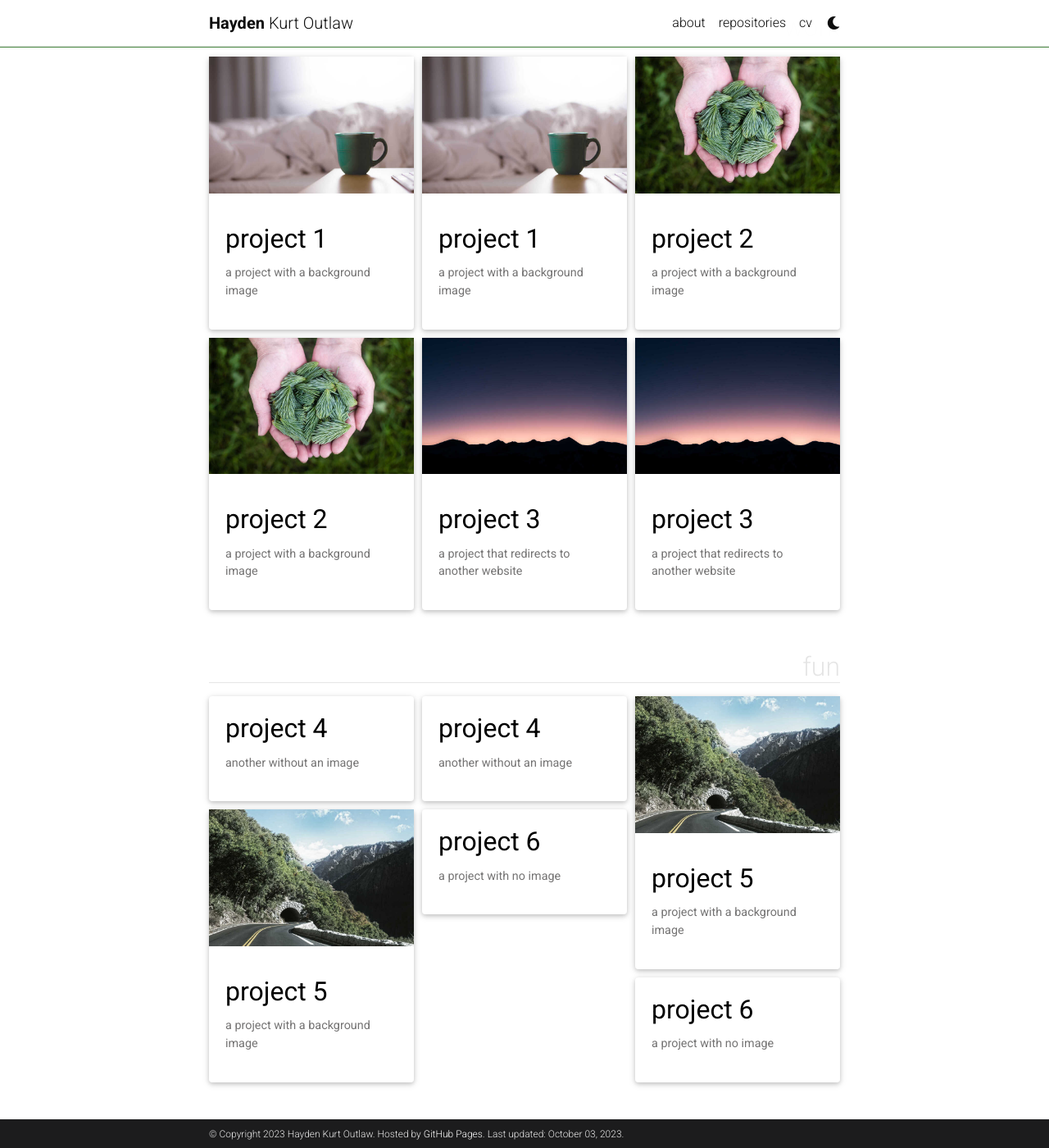
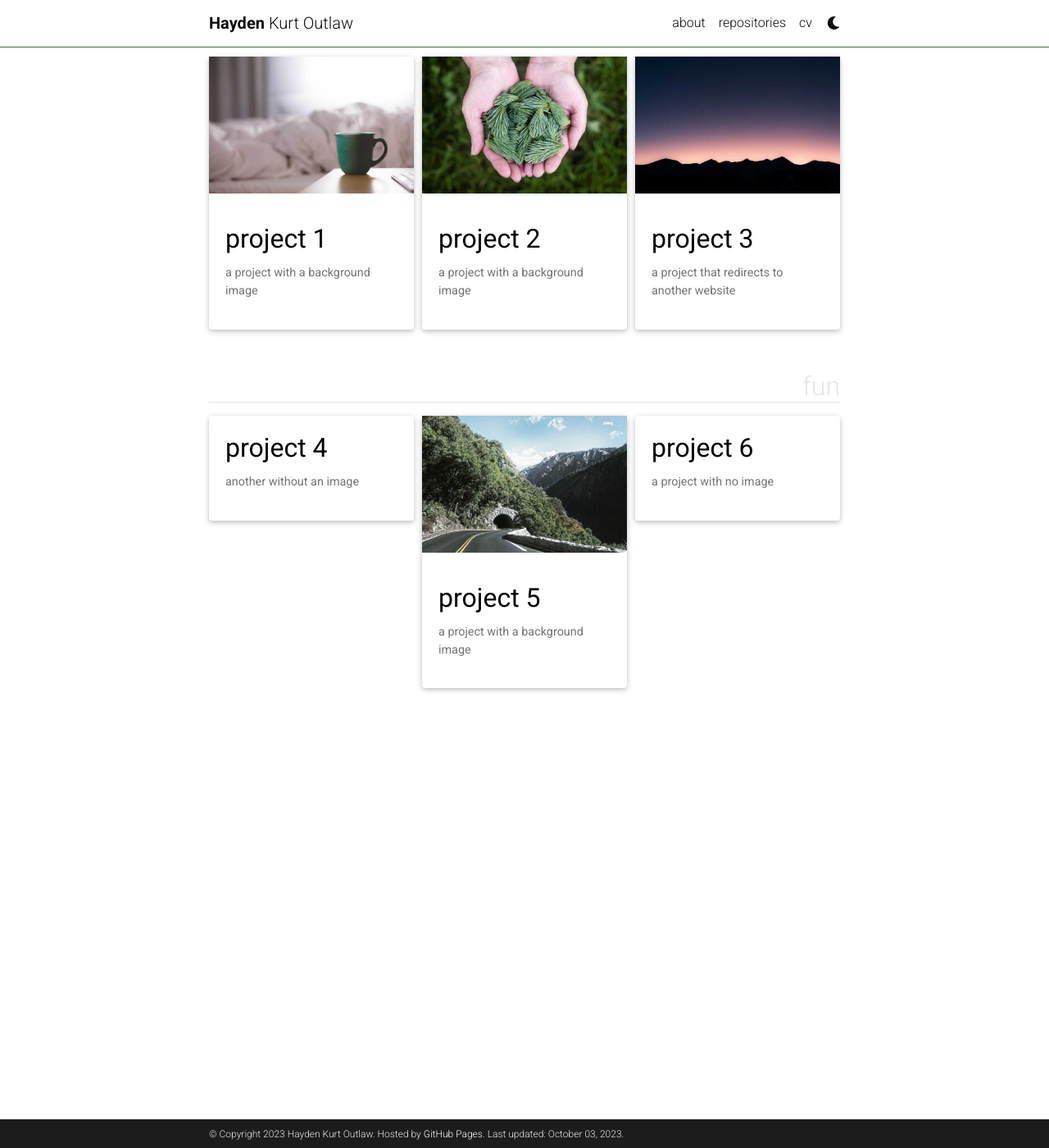
Before and after one commit to outlawhayden/outlawhayden.github.io, a Jekyll site: the page built from _pages/projects.md, in a window 1280 px wide and 1400 px high, scrolled down 208 px. Shown: the whole window at 82% size. Built offline with Jekyll 4.4.1, drawn with Linux system fonts in a browser that asks for light colours; full-size pictures stand in for the smaller copies a plugin makes; comment, search, counter and statistics services are not loaded; a style sheet for code colours, icons or effects is not loaded; some of the changed text lies outside the part shown.

Commit message:
resume update

````diff
--- a/_projects/1_project 2.md
+++ /dev/null
@@ -1,80 +0,0 @@
----
-layout: page
-title: project 1
-description: a project with a background image
-img: assets/img/12.jpg
-importance: 1
-category: work
----
-
-Every project has a beautiful feature showcase page.
-It's easy to include images in a flexible 3-column grid format.
-Make your photos 1/3, 2/3, or full width.
-
-To give your project a background in the portfolio page, just add the img tag to the front matter like so:
-
-    ---
-    layout: page
-    title: project
-    description: a project with a background image
-    img: /assets/img/12.jpg
-    ---
-
-<div class="row">
-    <div class="col-sm mt-3 mt-md-0">
-        {% include figure.html path="assets/img/1.jpg" title="example image" class="img-fluid rounded z-depth-1" %}
-    </div>
-    <div class="col-sm mt-3 mt-md-0">
-        {% include figure.html path="assets/img/3.jpg" title="example image" class="img-fluid rounded z-depth-1" %}
-    </div>
-    <div class="col-sm mt-3 mt-md-0">
-        {% include figure.html path="assets/img/5.jpg" title="example image" class="img-fluid rounded z-depth-1" %}
-    </div>
-</div>
-<div class="caption">
-    Caption photos easily. On the left, a road goes through a tunnel. Middle, leaves artistically fall in a hipster photoshoot. Right, in another hipster photoshoot, a lumberjack grasps a handful of pine needles.
-</div>
-<div class="row">
-    <div class="col-sm mt-3 mt-md-0">
-        {% include figure.html path="assets/img/5.jpg" title="example image" class="img-fluid rounded z-depth-1" %}
-    </div>
-</div>
-<div class="caption">
-    This image can also have a caption. It's like magic.
-</div>
-
-You can also put regular text between your rows of images.
-Say you wanted to write a little bit about your project before you posted the rest of the images.
-You describe how you toiled, sweated, *bled* for your project, and then... you reveal its glory in the next row of images.
-
-
-<div class="row justify-content-sm-center">
-    <div class="col-sm-8 mt-3 mt-md-0">
-        {% include figure.html path="assets/img/6.jpg" title="example image" class="img-fluid rounded z-depth-1" %}
-    </div>
-    <div class="col-sm-4 mt-3 mt-md-0">
-        {% include figure.html path="assets/img/11.jpg" title="example image" class="img-fluid rounded z-depth-1" %}
-    </div>
-</div>
-<div class="caption">
-    You can also have artistically styled 2/3 + 1/3 images, like these.
-</div>
-
-
-The code is simple.
-Just wrap your images with `<div class="col-sm">` and place them inside `<div class="row">` (read more about the <a href="https://getbootstrap.com/docs/4.4/layout/grid/">Bootstrap Grid</a> system).
-To make images responsive, add `img-fluid` class to each; for rounded corners and shadows use `rounded` and `z-depth-1` classes.
-Here's the code for the last row of images above:
-
-{% raw %}
-```html
-<div class="row justify-content-sm-center">
-    <div class="col-sm-8 mt-3 mt-md-0">
-        {% include figure.html path="assets/img/6.jpg" title="example image" class="img-fluid rounded z-depth-1" %}
-    </div>
-    <div class="col-sm-4 mt-3 mt-md-0">
-        {% include figure.html path="assets/img/11.jpg" title="example image" class="img-fluid rounded z-depth-1" %}
-    </div>
-</div>
-```
-{% endraw %}
--- a/_projects/2_project 2.md
+++ /dev/null
@@ -1,80 +0,0 @@
----
-layout: page
-title: project 2
-description: a project with a background image
-img: assets/img/3.jpg
-importance: 2
-category: work
----
-
-Every project has a beautiful feature showcase page.
-It's easy to include images in a flexible 3-column grid format.
-Make your photos 1/3, 2/3, or full width.
-
-To give your project a background in the portfolio page, just add the img tag to the front matter like so:
-
-    ---
-    layout: page
-    title: project
-    description: a project with a background image
-    img: /assets/img/12.jpg
-    ---
-
-<div class="row">
-    <div class="col-sm mt-3 mt-md-0">
-        {% include figure.html path="assets/img/1.jpg" title="example image" class="img-fluid rounded z-depth-1" %}
-    </div>
-    <div class="col-sm mt-3 mt-md-0">
-        {% include figure.html path="assets/img/3.jpg" title="example image" class="img-fluid rounded z-depth-1" %}
-    </div>
-    <div class="col-sm mt-3 mt-md-0">
-        {% include figure.html path="assets/img/5.jpg" title="example image" class="img-fluid rounded z-depth-1" %}
-    </div>
-</div>
-<div class="caption">
-    Caption photos easily. On the left, a road goes through a tunnel. Middle, leaves artistically fall in a hipster photoshoot. Right, in another hipster photoshoot, a lumberjack grasps a handful of pine needles.
-</div>
-<div class="row">
-    <div class="col-sm mt-3 mt-md-0">
-        {% include figure.html path="assets/img/5.jpg" title="example image" class="img-fluid rounded z-depth-1" %}
-    </div>
-</div>
-<div class="caption">
-    This image can also have a caption. It's like magic.
-</div>
-
-You can also put regular text between your rows of images.
-Say you wanted to write a little bit about your project before you posted the rest of the images.
-You describe how you toiled, sweated, *bled* for your project, and then... you reveal its glory in the next row of images.
-
-
-<div class="row justify-content-sm-center">
-    <div class="col-sm-8 mt-3 mt-md-0">
-        {% include figure.html path="assets/img/6.jpg" title="example image" class="img-fluid rounded z-depth-1" %}
-    </div>
-    <div class="col-sm-4 mt-3 mt-md-0">
-        {% include figure.html path="assets/img/11.jpg" title="example image" class="img-fluid rounded z-depth-1" %}
-    </div>
-</div>
-<div class="caption">
-    You can also have artistically styled 2/3 + 1/3 images, like these.
-</div>
-
-
-The code is simple.
-Just wrap your images with `<div class="col-sm">` and place them inside `<div class="row">` (read more about the <a href="https://getbootstrap.com/docs/4.4/layout/grid/">Bootstrap Grid</a> system).
-To make images responsive, add `img-fluid` class to each; for rounded corners and shadows use `rounded` and `z-depth-1` classes.
-Here's the code for the last row of images above:
-
-{% raw %}
-```html
-<div class="row justify-content-sm-center">
-    <div class="col-sm-8 mt-3 mt-md-0">
-        {% include figure.html path="assets/img/6.jpg" title="example image" class="img-fluid rounded z-depth-1" %}
-    </div>
-    <div class="col-sm-4 mt-3 mt-md-0">
-        {% include figure.html path="assets/img/11.jpg" title="example image" class="img-fluid rounded z-depth-1" %}
-    </div>
-</div>
-```
-{% endraw %}
--- a/_projects/4_project 2.md
+++ /dev/null
@@ -1,80 +0,0 @@
----
-layout: page
-title: project 4
-description: another without an image
-img:
-importance: 3
-category: fun
----
-
-Every project has a beautiful feature showcase page.
-It's easy to include images in a flexible 3-column grid format.
-Make your photos 1/3, 2/3, or full width.
-
-To give your project a background in the portfolio page, just add the img tag to the front matter like so:
-
-    ---
-    layout: page
-    title: project
-    description: a project with a background image
-    img: /assets/img/12.jpg
-    ---
-
-<div class="row">
-    <div class="col-sm mt-3 mt-md-0">
-        {% include figure.html path="assets/img/1.jpg" title="example image" class="img-fluid rounded z-depth-1" %}
-    </div>
-    <div class="col-sm mt-3 mt-md-0">
-        {% include figure.html path="assets/img/3.jpg" title="example image" class="img-fluid rounded z-depth-1" %}
-    </div>
-    <div class="col-sm mt-3 mt-md-0">
-        {% include figure.html path="assets/img/5.jpg" title="example image" class="img-fluid rounded z-depth-1" %}
-    </div>
-</div>
-<div class="caption">
-    Caption photos easily. On the left, a road goes through a tunnel. Middle, leaves artistically fall in a hipster photoshoot. Right, in another hipster photoshoot, a lumberjack grasps a handful of pine needles.
-</div>
-<div class="row">
-    <div class="col-sm mt-3 mt-md-0">
-        {% include figure.html path="assets/img/5.jpg" title="example image" class="img-fluid rounded z-depth-1" %}
-    </div>
-</div>
-<div class="caption">
-    This image can also have a caption. It's like magic.
-</div>
-
-You can also put regular text between your rows of images.
-Say you wanted to write a little bit about your project before you posted the rest of the images.
-You describe how you toiled, sweated, *bled* for your project, and then... you reveal its glory in the next row of images.
-
-
-<div class="row justify-content-sm-center">
-    <div class="col-sm-8 mt-3 mt-md-0">
-        {% include figure.html path="assets/img/6.jpg" title="example image" class="img-fluid rounded z-depth-1" %}
-    </div>
-    <div class="col-sm-4 mt-3 mt-md-0">
-        {% include figure.html path="assets/img/11.jpg" title="example image" class="img-fluid rounded z-depth-1" %}
-    </div>
-</div>
-<div class="caption">
-    You can also have artistically styled 2/3 + 1/3 images, like these.
-</div>
-
-
-The code is simple.
-Just wrap your images with `<div class="col-sm">` and place them inside `<div class="row">` (read more about the <a href="https://getbootstrap.com/docs/4.4/layout/grid/">Bootstrap Grid</a> system).
-To make images responsive, add `img-fluid` class to each; for rounded corners and shadows use `rounded` and `z-depth-1` classes.
-Here's the code for the last row of images above:
-
-{% raw %}
-```html
-<div class="row justify-content-sm-center">
-    <div class="col-sm-8 mt-3 mt-md-0">
-        {% include figure.html path="assets/img/6.jpg" title="example image" class="img-fluid rounded z-depth-1" %}
-    </div>
-    <div class="col-sm-4 mt-3 mt-md-0">
-        {% include figure.html path="assets/img/11.jpg" title="example image" class="img-fluid rounded z-depth-1" %}
-    </div>
-</div>
-```
-{% endraw %}
--- a/_projects/5_project 2.md
+++ /dev/null
@@ -1,80 +0,0 @@
----
-layout: page
-title: project 5
-description: a project with a background image
-img: assets/img/1.jpg
-importance: 3
-category: fun
----
-
-Every project has a beautiful feature showcase page.
-It's easy to include images in a flexible 3-column grid format.
-Make your photos 1/3, 2/3, or full width.
-
-To give your project a background in the portfolio page, just add the img tag to the front matter like so:
-
-    ---
-    layout: page
-    title: project
-    description: a project with a background image
-    img: /assets/img/12.jpg
-    ---
-
-<div class="row">
-    <div class="col-sm mt-3 mt-md-0">
-        {% include figure.html path="assets/img/1.jpg" title="example image" class="img-fluid rounded z-depth-1" %}
-    </div>
-    <div class="col-sm mt-3 mt-md-0">
-        {% include figure.html path="assets/img/3.jpg" title="example image" class="img-fluid rounded z-depth-1" %}
-    </div>
-    <div class="col-sm mt-3 mt-md-0">
-        {% include figure.html path="assets/img/5.jpg" title="example image" class="img-fluid rounded z-depth-1" %}
-    </div>
-</div>
-<div class="caption">
-    Caption photos easily. On the left, a road goes through a tunnel. Middle, leaves artistically fall in a hipster photoshoot. Right, in another hipster photoshoot, a lumberjack grasps a handful of pine needles.
-</div>
-<div class="row">
-    <div class="col-sm mt-3 mt-md-0">
-        {% include figure.html path="assets/img/5.jpg" title="example image" class="img-fluid rounded z-depth-1" %}
-    </div>
-</div>
-<div class="caption">
-    This image can also have a caption. It's like magic.
-</div>
-
-You can also put regular text between your rows of images.
-Say you wanted to write a little bit about your project before you posted the rest of the images.
-You describe how you toiled, sweated, *bled* for your project, and then... you reveal its glory in the next row of images.
-
-
-<div class="row justify-content-sm-center">
-    <div class="col-sm-8 mt-3 mt-md-0">
-        {% include figure.html path="assets/img/6.jpg" title="example image" class="img-fluid rounded z-depth-1" %}
-    </div>
-    <div class="col-sm-4 mt-3 mt-md-0">
-        {% include figure.html path="assets/img/11.jpg" title="example image" class="img-fluid rounded z-depth-1" %}
-    </div>
-</div>
-<div class="caption">
-    You can also have artistically styled 2/3 + 1/3 images, like these.
-</div>
-
-
-The code is simple.
-Just wrap your images with `<div class="col-sm">` and place them inside `<div class="row">` (read more about the <a href="https://getbootstrap.com/docs/4.4/layout/grid/">Bootstrap Grid</a> system).
-To make images responsive, add `img-fluid` class to each; for rounded corners and shadows use `rounded` and `z-depth-1` classes.
-Here's the code for the last row of images above:
-
-{% raw %}
-```html
-<div class="row justify-content-sm-center">
-    <div class="col-sm-8 mt-3 mt-md-0">
-        {% include figure.html path="assets/img/6.jpg" title="example image" class="img-fluid rounded z-depth-1" %}
-    </div>
-    <div class="col-sm-4 mt-3 mt-md-0">
-        {% include figure.html path="assets/img/11.jpg" title="example image" class="img-fluid rounded z-depth-1" %}
-    </div>
-</div>
-```
-{% endraw %}
--- a/_projects/6_project 2.md
+++ /dev/null
@@ -1,80 +0,0 @@
----
-layout: page
-title: project 6
-description: a project with no image
-img:
-importance: 4
-category: fun
----
-
-Every project has a beautiful feature showcase page.
-It's easy to include images in a flexible 3-column grid format.
-Make your photos 1/3, 2/3, or full width.
-
-To give your project a background in the portfolio page, just add the img tag to the front matter like so:
-
-    ---
-    layout: page
-    title: project
-    description: a project with a background image
-    img: /assets/img/12.jpg
-    ---
-
-<div class="row">
-    <div class="col-sm mt-3 mt-md-0">
-        {% include figure.html path="assets/img/1.jpg" title="example image" class="img-fluid rounded z-depth-1" %}
-    </div>
-    <div class="col-sm mt-3 mt-md-0">
-        {% include figure.html path="assets/img/3.jpg" title="example image" class="img-fluid rounded z-depth-1" %}
-    </div>
-    <div class="col-sm mt-3 mt-md-0">
-        {% include figure.html path="assets/img/5.jpg" title="example image" class="img-fluid rounded z-depth-1" %}
-    </div>
-</div>
-<div class="caption">
-    Caption photos easily. On the left, a road goes through a tunnel. Middle, leaves artistically fall in a hipster photoshoot. Right, in another hipster photoshoot, a lumberjack grasps a handful of pine needles.
-</div>
-<div class="row">
-    <div class="col-sm mt-3 mt-md-0">
-        {% include figure.html path="assets/img/5.jpg" title="example image" class="img-fluid rounded z-depth-1" %}
-    </div>
-</div>
-<div class="caption">
-    This image can also have a caption. It's like magic.
-</div>
-
-You can also put regular text between your rows of images.
-Say you wanted to write a little bit about your project before you posted the rest of the images.
-You describe how you toiled, sweated, *bled* for your project, and then... you reveal its glory in the next row of images.
-
-
-<div class="row justify-content-sm-center">
-    <div class="col-sm-8 mt-3 mt-md-0">
-        {% include figure.html path="assets/img/6.jpg" title="example image" class="img-fluid rounded z-depth-1" %}
-    </div>
-    <div class="col-sm-4 mt-3 mt-md-0">
-        {% include figure.html path="assets/img/11.jpg" title="example image" class="img-fluid rounded z-depth-1" %}
-    </div>
-</div>
-<div class="caption">
-    You can also have artistically styled 2/3 + 1/3 images, like these.
-</div>
-
-
-The code is simple.
-Just wrap your images with `<div class="col-sm">` and place them inside `<div class="row">` (read more about the <a href="https://getbootstrap.com/docs/4.4/layout/grid/">Bootstrap Grid</a> system).
-To make images responsive, add `img-fluid` class to each; for rounded corners and shadows use `rounded` and `z-depth-1` classes.
-Here's the code for the last row of images above:
-
-{% raw %}
-```html
-<div class="row justify-content-sm-center">
-    <div class="col-sm-8 mt-3 mt-md-0">
-        {% include figure.html path="assets/img/6.jpg" title="example image" class="img-fluid rounded z-depth-1" %}
-    </div>
-    <div class="col-sm-4 mt-3 mt-md-0">
-        {% include figure.html path="assets/img/11.jpg" title="example image" class="img-fluid rounded z-depth-1" %}
-    </div>
-</div>
-```
-{% endraw %}
````
Also changed, not shown: _pages/projects.md (+1 -1 lines), _projects/3_project 2.md (deleted, +0 -81 lines), 1 other file.
